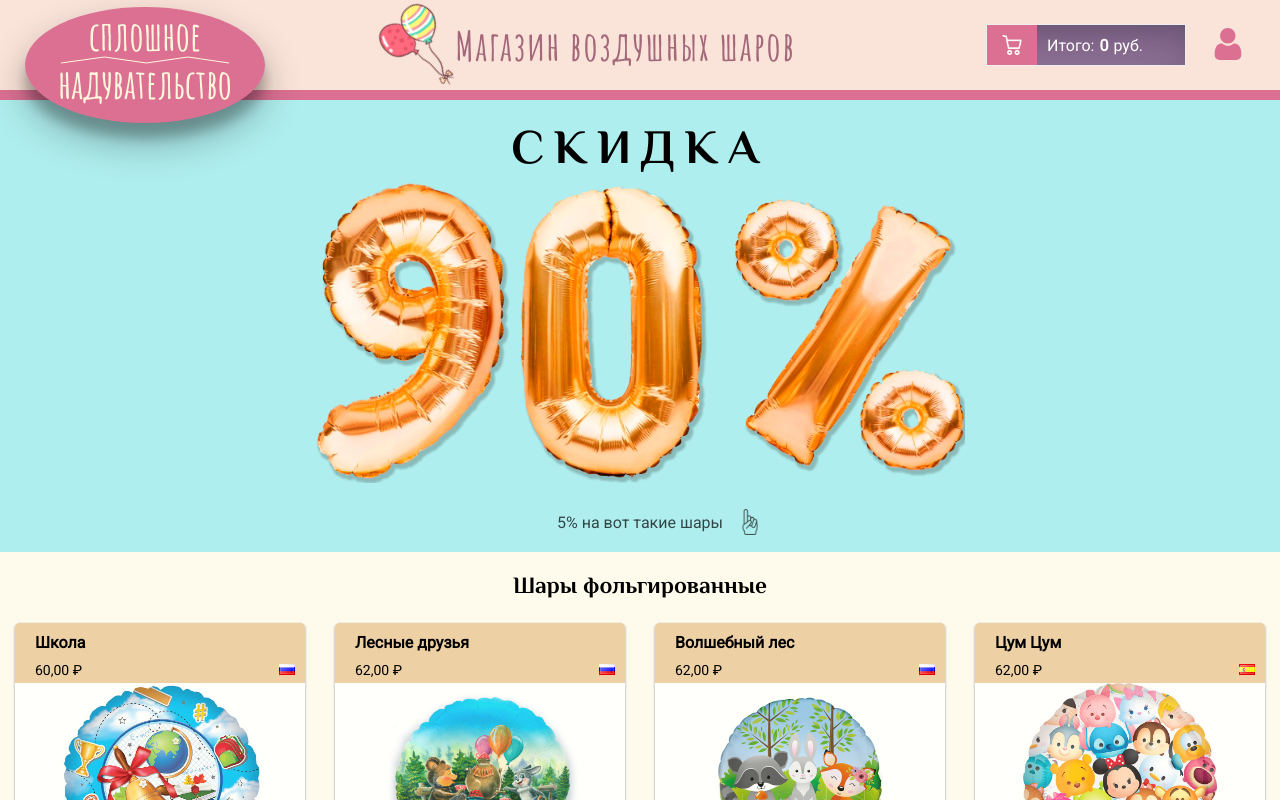
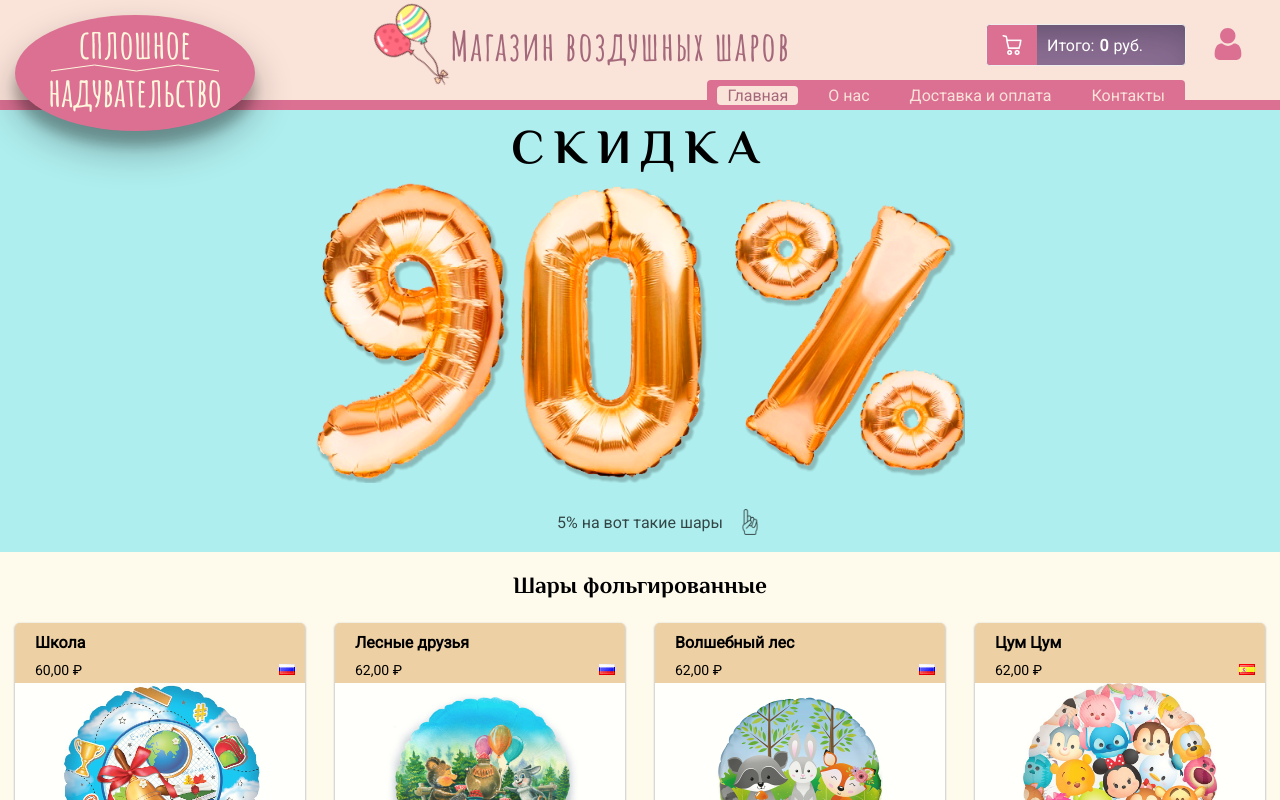
Before and after one commit to violetflash/balloons, a React (Create React App) app in the folder balloons/: page / in a window 1280 px wide. Shown: the top 800 px of the page. Built offline with nearby package versions, Linux system fonts and the light colour scheme.

Commit message:
add menu

```diff
--- a/balloons/src/Components/AddToCartPopupElem/AddToCartPopupElem.js
+++ b/balloons/src/Components/AddToCartPopupElem/AddToCartPopupElem.js
@@ -3,8 +3,8 @@ import styled from 'styled-components';
 
 const Popup = styled.article`
   position: fixed;
-  bottom: 50px;
-  right: 50px;
+  bottom: 20px;
+  right: 20px;
   padding: 10px 25px;
   font-size: 16px;
   background-color: #FFFBEC;
--- a/balloons/src/Components/Banner/Banner.js
+++ b/balloons/src/Components/Banner/Banner.js
@@ -26,19 +26,23 @@ const BannerWrapper = styled.article`
 `;
 
 const PercentsImg = styled.img`
-    max-width: 650px;
+  max-width: 650px;
+
+  @media (max-width: 1200px) {
+    max-width: 400px;
+  }
 `;
 
 const Discount = styled.h1`
   font-size: 48px;
-  text-transform:uppercase;
+  text-transform: uppercase;
   font-weight: 700;
   letter-spacing: 10px;
   //color: darkgoldenrod;
 `;
 
 const Arrow = styled.p`
-  position:relative;
+  position: relative;
   margin-top: 30px;
   display: flex;
   align-items: center;
@@ -47,7 +51,7 @@ const Arrow = styled.p`
   opacity: 0.7;
 
   &::after {
-    position:absolute;
+    position: absolute;
     content: '';
     right: -40px;
     width: 26px;
--- a/balloons/src/Components/Logo/Logo.js
+++ b/balloons/src/Components/Logo/Logo.js
@@ -12,7 +12,7 @@ const Logotype = styled.div`
     position: relative;
     font-family: 'Amatic SC', cursive;
     font-size: 40px;
-    margin-top: 40px;
+    margin-top: 55px;
     padding: 5px 15px 15px;
     background-color: palevioletred;
     border-radius: 50%;
--- a/balloons/src/Components/ModalItem/ModalItem.js
+++ b/balloons/src/Components/ModalItem/ModalItem.js
@@ -18,28 +18,29 @@ const Overlay = styled.div`
 const Modal = styled.div`
   position:relative;
   display: flex;
-  align-items: center;
+  //align-items: center;
   justify-content: center;
-  flex-direction: column;
+  //flex-direction: column;
   background-color: Cornsilk;
-  width: 600px;
-  padding-bottom: 20px;
+  max-width: 800px;
+  //padding-bottom: 20px;
   //height: 600px;
-  min-height: 500px;
+  //min-height: 500px;
   border-radius: 10px;
   z-index: 100;
   box-shadow: 0 19px 38px rgba(0, 0, 0, 0.3), 0 15px 12px rgba(0, 0, 0, 0.22);
 
   @media (max-width: 1200px) {
-    width: 500px;
-    height: 500px;
+    //width: 500px;
+    //height: 500px;
   }
 
 `;
 
 const BannerWrapper = styled.div`
-  height: 400px;
-  width: 100%;
+  //flex: 0 1 400px;
+  min-height: 400px;
+  width: 400px;
   background-color:#fff;
   border-radius: 10px;
 
@@ -51,20 +52,26 @@ const BannerWrapper = styled.div`
 `;
 
 const Banner = styled.div`
-  width: 70%;
+  width: 95%;
   height: 100%;
   background-color: #fff;
   background-image: url(${( ({ img }) => img)});
   background-size: contain;
   background-position: center;
   background-repeat: no-repeat;
-  margin: 0 auto 20px;
+  margin: 0 auto;
 `;
 
 const ModalInfo = styled.div`
+  display: flex;
+  //align-items: center;
+  //justify-content: center;
+  flex-direction: column;
   padding: 10px 40px;
   font-size: 16px;
-
+  max-width: 450px;
+  min-height: 100%;
+  padding-bottom: 20px;
 `;
 
 const Name = styled.h3`
@@ -91,6 +98,10 @@ const InfoLines = styled.div`
   display: flex;
   flex-wrap: wrap;
   margin: 0 0 10px 0;
+
+  span {
+    //display: block;
+  }
 `;
 
 const Close = styled.button`
@@ -133,14 +144,30 @@ const Close = styled.button`
 `;
 
 const Description = styled.p`
+  padding: 5px 15px;
   font-size: 14px;
   margin-bottom: 10px;
   text-indent: 1.5rem;
   line-height: 1.3;
   text-align: justify;
+  max-height: 200px;
+  overflow-y: auto;
+`;
+
+const ModalContent = styled.div`
+
+  flex: 1 0 auto;
+  flex-grow: 1;
+  display: flex;
+  align-items: center;
+  //justify-content: center;
+  flex-direction: column;
+  //max-height: 400px;
+  //overflow-y: scroll;
 `;
 
 const Footer = styled.footer`
+  flex: 0 0 auto;
   width: 100%;
   display: flex;
   align-items: center;
@@ -207,6 +234,7 @@ const ModalItem = (
                     <Banner img={openItem.img}/>
                 </BannerWrapper>
                 <ModalInfo>
+                    <ModalContent>
                         <Name>{openItem.name}</Name>
                         <Description>{openItem.description}</Description>
                         <InfoLines>
@@ -222,10 +250,12 @@ const ModalItem = (
                             </span>
                             </InfoLine>
                         </InfoLines>
-                </ModalInfo>
+                    </ModalContent>
                     <Footer>
                         <Button text="Добавить в корзину" onClick={() => addToOrder()} />
                     </Footer>
+                </ModalInfo>
+
             </Modal>
         </Overlay>
     );
--- a/balloons/src/Components/NavBar/Navbar.js
+++ b/balloons/src/Components/NavBar/Navbar.js
@@ -4,23 +4,94 @@ import baloons from '../../images/baloons2.png';
 import Logo from '../Logo/Logo';
 import cart from '../../images/cart.png';
 
-const NavBarStyled = styled.header`
+const Header = styled.header`
   position: fixed;
   top: 0;
   left: 0;
   z-index: 99;
-  height: 100px;
+  //height: 120px;
   width: 100vw;
+  padding-top: 10px;
+  background-color: #fae3d9;
+  border-bottom: 10px solid palevioletred;
+`;
+
+const HeaderTop = styled.div`
+
   display: flex;
   justify-content: space-between;
   align-items: center;
-  padding: 10px;
   padding-right: 30px;
+
+  //background-color: #f5d7ae;
+  height: 70px;
+  color: black;
+`;
+
+const HeaderBottom = styled.div`
+  display: flex;
+  align-items: center;
+  justify-content: flex-end;
+
+  height: 20px;
+  //padding: 0 40px;
+  margin-right: 95px;
+`;
+
+const Menu = styled.nav`
+  display: inline-flex;
+  align-items: center;
+  justify-content: flex-end;
+  //padding: 15px 0 10px;
+  //background-color: #fff;
+  border-radius: 4px 4px 0 0;
+  background-color: palevioletred;
+  margin-left: auto;
+  height: 100%;
+  color: white;
+`;
+
+const NavLink = styled.a`
+  position:relative;
+  display: block;
+  padding: 0 10px;
+  font-size: 16px;
+  margin: 10px 10px 0;
+  border-radius: 4px;
+  transition: all 0.3s ease-in-out;
+  cursor: pointer;
+  overflow: hidden;
+  color: #fae3d9;
+
+
+  //&::before {
+  //  position: absolute;
+  //  content: '';
+  //  left: 0;
+  //  top: 0px;
+  //  right: 0;
+  //  bottom: 0;
+  //  transition: all 0.3s ease 0s;
+  //  background-color: #fae3d9;
+  //  transform: translateX(-100%);
+  //  z-index: -1;
+  //}
+
+
+  &:hover {
+    //background-color: #7f6689;
     background-color: #fae3d9;
-  //background-color: #f5d7ae;
+    color: #A4687B;
+    //color: #fff;
+    &::before {
+      transform: translateX(0);
+    }
+  }
 
-  border-bottom: 10px solid palevioletred;
-  color: black;
+  &.active {
+    background-color: #fae3d9;
+    color: #A4687B;
+  }
 `;
 
 const H1 = styled.h1`
@@ -34,11 +105,11 @@ const H1 = styled.h1`
   z-index: 5;
 
   &::before {
-    position:absolute;
+    position: absolute;
     content: '';
     width: 75px;
     height: 100px;
-    background-image:url(${baloons});
+    background-image: url(${baloons});
     background-position: center;
     background-size: 135px;
     background-repeat: no-repeat;
@@ -49,15 +120,15 @@ const H1 = styled.h1`
   }
 
   @media (max-width: 992px) {
-    display:none;
+    display: none;
     font-size: 34px;
 
     &::before {
-      position:absolute;
+      position: absolute;
       content: '';
       width: 75px;
       height: 100px;
-      background-image:url(${baloons});
+      background-image: url(${baloons});
       background-position: center;
       background-size: 100px;
       background-repeat: no-repeat;
@@ -76,7 +147,7 @@ const Login = styled.div`
   flex-direction: column;
   justify-content: center;
   font-size: 16px;
-  cursor:pointer;
+  cursor: pointer;
   //height: 62px;
 
   p {
@@ -85,7 +156,8 @@ const Login = styled.div`
     visibility: hidden;
     transition: all 0.3s ease-in-out;
     color: #000;
-  };
+  }
+;
 
   &:hover {
     p {
@@ -96,6 +168,7 @@ const Login = styled.div`
 
     button {
       transform: translate(0);
+
       & svg path {
         //fill: sandybrown;
       }
@@ -110,7 +183,6 @@ const Controls = styled.div`
 `;
 
 
-
 const CartIconBox = styled.span`
   position: relative;
   display: flex;
@@ -119,6 +191,7 @@ const CartIconBox = styled.span`
   padding: 10px 15px;
   background-color: palevioletred;
   height: 100%;
+  border-radius: 4px 0 0 4px;
   overflow: hidden;
 
   &::before {
@@ -146,22 +219,21 @@ const CartItemsCounter = styled.span`
   border-radius: 50%;
   border: 1px solid #CCCCCC;
   //background-color: palevioletred;
-  background: rgb(219,112,147);
-  background: linear-gradient(90deg, rgba(219,112,147,1) 0%, rgba(121,97,131,1) 100%);
+  background: rgb(219, 112, 147);
+  background: linear-gradient(90deg, rgba(219, 112, 147, 1) 0%, rgba(121, 97, 131, 1) 100%);
   color: #fff;
   top: -13px;
   left: 36px;
   z-index: 1;
   font-family: Philosopher, sans-serif;
-
-
 `;
 
 const Cart = styled.button`
-  position:relative;
+  position: relative;
   display: flex;
   align-items: center;
   padding: 0;
+  border-radius: 4px;
   //height: 32px;
   //background-color: rgba(144, 139, 140, 0.7);
   background-color: rgba(79, 42, 109, 0.6);
@@ -218,6 +290,8 @@ const LoginButton = styled.button`
   }
 `;
 
+
+
 const Navbar = (
     {
         setOpenOrder, orderItemsCounter,
@@ -229,9 +303,15 @@ const Navbar = (
         setOpenOrder(true);
     };
 
+    const mainPageLinkHandler = () => {
+        setMainPageOpen(true);
+        setOpenOrder(null);
+    };
+
     return (
-        <NavBarStyled>
-            <Logo />
+        <Header>
+            <HeaderTop>
+                <Logo/>
                 <H1>Магазин воздушных шаров</H1>
                 {/*<H1>Надуем по полной!</H1>*/}
                 <Controls>
@@ -247,7 +327,8 @@ const Navbar = (
                     </Cart>
                     <Login>
                         <LoginButton>
-                        <svg width="32" height="32" viewBox="0 0 32 32" fill="none" xmlns="http://www.w3.org/2000/svg">
+                            <svg width="32" height="32" viewBox="0 0 32 32" fill="none"
+                                 xmlns="http://www.w3.org/2000/svg">
                                 <g clipPath="url(#clip0)">
                                     <path
                                         d="M15.772 15.4145C17.8896 15.4145 19.7234 14.655 21.2217 13.1564C22.72 11.6582 23.4795 9.82491 23.4795 7.707C23.4795 5.58982 22.72 3.75633 21.2214 2.25756C19.7229 0.759519 17.8894 0 15.772 0C13.6541 0 11.8208 0.759519 10.3225 2.2578C8.82422 3.75609 8.06445 5.58958 8.06445 7.707C8.06445 9.82491 8.82422 11.6584 10.3228 13.1567C11.8213 14.6547 13.6548 15.4145 15.772 15.4145Z"
@@ -266,9 +347,16 @@ const Navbar = (
 
                     </Login>
                 </Controls>
-
-
-        </NavBarStyled>
+            </HeaderTop>
+            <HeaderBottom>
+                <Menu>
+                    <NavLink className="active" onClick={mainPageLinkHandler}>Главная</NavLink>
+                    <NavLink>О нас</NavLink>
+                    <NavLink>Доставка и оплата</NavLink>
+                    <NavLink>Контакты</NavLink>
+                </Menu>
+            </HeaderBottom>
+        </Header>
     )
 
 };
```
Lines whose indentation alone changed are shown as unchanged.
